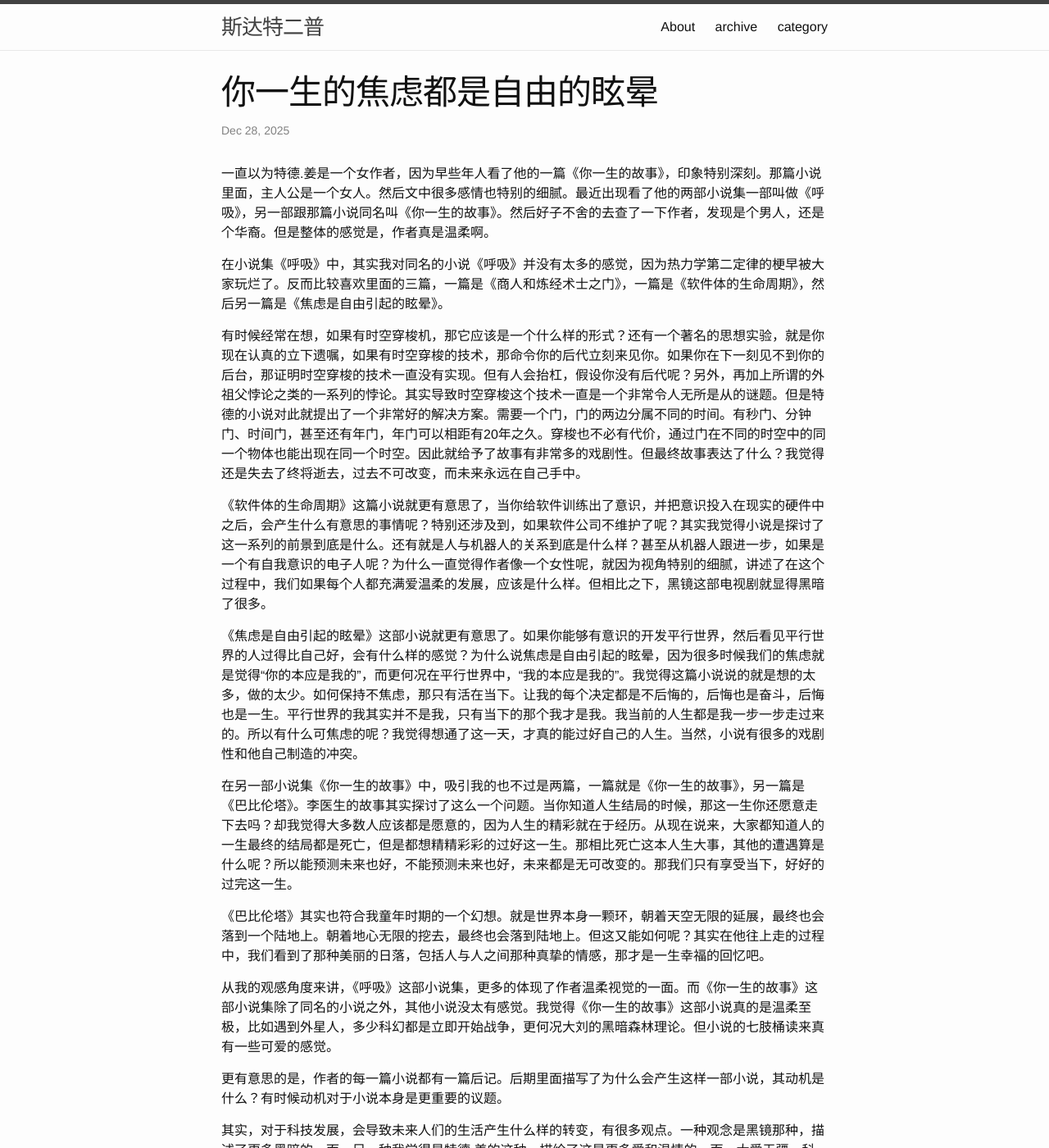
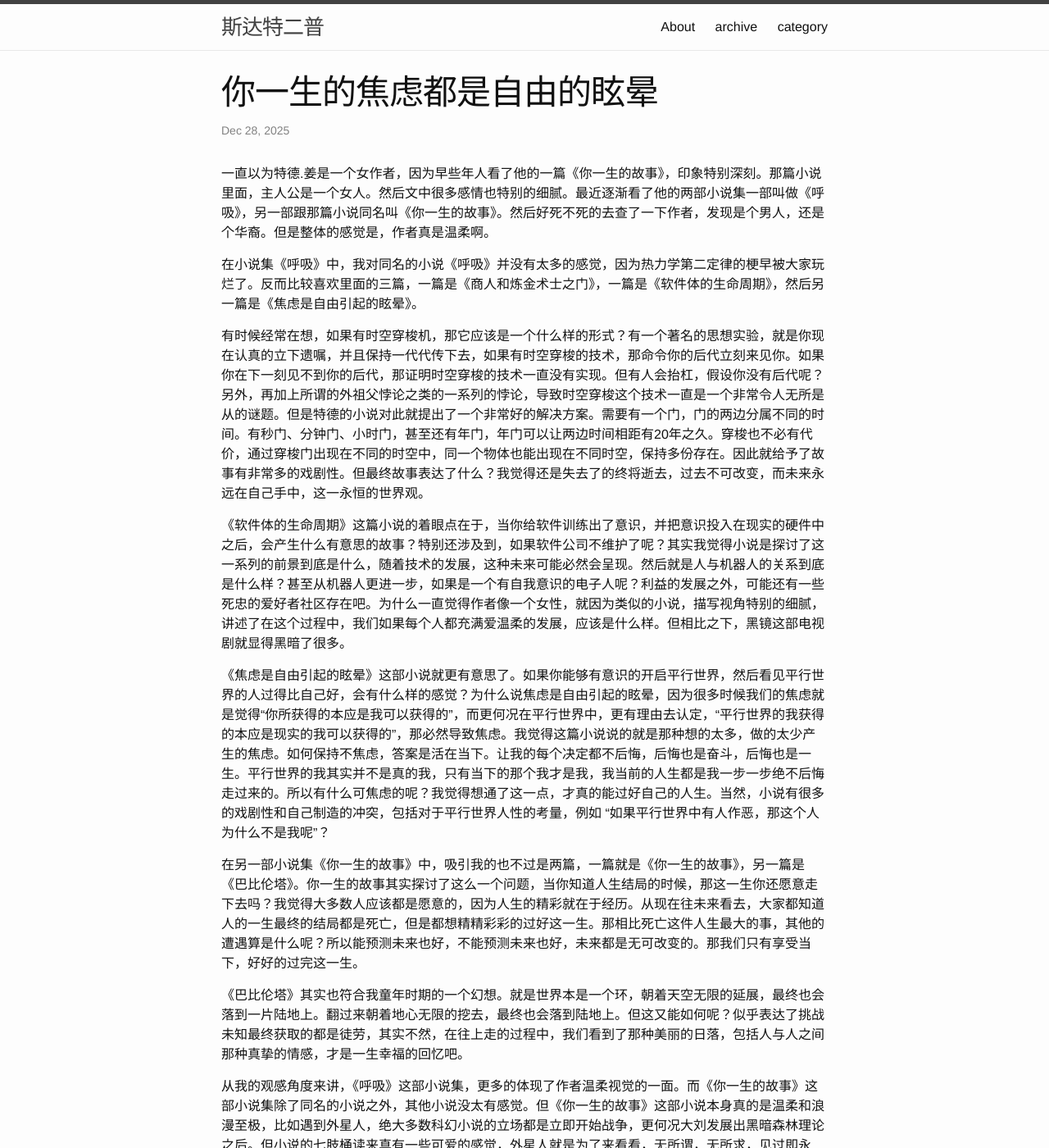
Before and after one commit to smallzhan/smallzhan.github.io, a Jekyll site: the page built from _posts/2025-12-28-T202423--你一生的焦虑都是自由的眩晕__reading.md, in a window 1280 px wide and 1400 px high. Shown: the whole window at 82% size. Built offline with Jekyll 4.4.1, drawn with Linux system fonts in a browser that asks for light colours; comment, search, counter and statistics services are not loaded; some of the changed text lies outside the part shown.

Commit message:
add blog 2025-12-28-T202423--你一生的焦虑都是自由的眩晕__reading.md

```diff
--- a/_posts/2025-12-28-T202423--你一生的焦虑都是自由的眩晕__reading.md
+++ b/_posts/2025-12-28-T202423--你一生的焦虑都是自由的眩晕__reading.md
@@ -10,22 +10,22 @@ tags:
   - reading
 ---
 
-一直以为特德.姜是一个女作者，因为早些年人看了他的一篇《你一生的故事》，印象特别深刻。那篇小说里面，主人公是一个女人。然后文中很多感情也特别的细腻。最近出现看了他的两部小说集一部叫做《呼吸》，另一部跟那篇小说同名叫《你一生的故事》。然后好子不舍的去查了一下作者，发现是个男人，还是个华裔。但是整体的感觉是，作者真是温柔啊。
+一直以为特德.姜是一个女作者，因为早些年人看了他的一篇《你一生的故事》，印象特别深刻。那篇小说里面，主人公是一个女人。然后文中很多感情也特别的细腻。最近逐渐看了他的两部小说集一部叫做《呼吸》，另一部跟那篇小说同名叫《你一生的故事》。然后好死不死的去查了一下作者，发现是个男人，还是个华裔。但是整体的感觉是，作者真是温柔啊。
 
-在小说集《呼吸》中，其实我对同名的小说《呼吸》并没有太多的感觉，因为热力学第二定律的梗早被大家玩烂了。反而比较喜欢里面的三篇，一篇是《商人和炼经术士之门》，一篇是《软件体的生命周期》，然后另一篇是《焦虑是自由引起的眩晕》。
+在小说集《呼吸》中，我对同名的小说《呼吸》并没有太多的感觉，因为热力学第二定律的梗早被大家玩烂了。反而比较喜欢里面的三篇，一篇是《商人和炼金术士之门》，一篇是《软件体的生命周期》，然后另一篇是《焦虑是自由引起的眩晕》。
 
-有时候经常在想，如果有时空穿梭机，那它应该是一个什么样的形式？还有一个著名的思想实验，就是你现在认真的立下遗嘱，如果有时空穿梭的技术，那命令你的后代立刻来见你。如果你在下一刻见不到你的后台，那证明时空穿梭的技术一直没有实现。但有人会抬杠，假设你没有后代呢？另外，再加上所谓的外祖父悖论之类的一系列的悖论。其实导致时空穿梭这个技术一直是一个非常令人无所是从的谜题。但是特德的小说对此就提出了一个非常好的解决方案。需要一个门，门的两边分属不同的时间。有秒门、分钟门、时间门，甚至还有年门，年门可以相距有20年之久。穿梭也不必有代价，通过门在不同的时空中的同一个物体也能出现在同一个时空。因此就给予了故事有非常多的戏剧性。但最终故事表达了什么？我觉得还是失去了终将逝去，过去不可改变，而未来永远在自己手中。
+有时候经常在想，如果有时空穿梭机，那它应该是一个什么样的形式？有一个著名的思想实验，就是你现在认真的立下遗嘱，并且保持一代代传下去，如果有时空穿梭的技术，那命令你的后代立刻来见你。如果你在下一刻见不到你的后代，那证明时空穿梭的技术一直没有实现。但有人会抬杠，假设你没有后代呢？另外，再加上所谓的外祖父悖论之类的一系列的悖论，导致时空穿梭这个技术一直是一个非常令人无所是从的谜题。但是特德的小说对此就提出了一个非常好的解决方案。需要有一个门，门的两边分属不同的时间。有秒门、分钟门、小时门，甚至还有年门，年门可以让两边时间相距有20年之久。穿梭也不必有代价，通过穿梭门出现在不同的时空中，同一个物体也能出现在不同时空，保持多份存在。因此就给予了故事有非常多的戏剧性。但最终故事表达了什么？我觉得还是失去了的终将逝去，过去不可改变，而未来永远在自己手中，这一永恒的世界观。
 
-《软件体的生命周期》这篇小说就更有意思了，当你给软件训练出了意识，并把意识投入在现实的硬件中之后，会产生什么有意思的事情呢？特别还涉及到，如果软件公司不维护了呢？其实我觉得小说是探讨了这一系列的前景到底是什么。还有就是人与机器人的关系到底是什么样？甚至从机器人跟进一步，如果是一个有自我意识的电子人呢？为什么一直觉得作者像一个女性呢，就因为视角特别的细腻，讲述了在这个过程中，我们如果每个人都充满爱温柔的发展，应该是什么样。但相比之下，黑镜这部电视剧就显得黑暗了很多。
+《软件体的生命周期》这篇小说的着眼点在于，当你给软件训练出了意识，并把意识投入在现实的硬件中之后，会产生什么有意思的故事？特别还涉及到，如果软件公司不维护了呢？其实我觉得小说是探讨了这一系列的前景到底是什么，随着技术的发展，这种未来可能必然会呈现。然后就是人与机器人的关系到底是什么样？甚至从机器人更进一步，如果是一个有自我意识的电子人呢？利益的发展之外，可能还有一些死忠的爱好者社区存在吧。为什么一直觉得作者像一个女性，就因为类似的小说，描写视角特别的细腻，讲述了在这个过程中，我们如果每个人都充满爱温柔的发展，应该是什么样。但相比之下，黑镜这部电视剧就显得黑暗了很多。
 
-《焦虑是自由引起的眩晕》这部小说就更有意思了。如果你能够有意识的开发平行世界，然后看见平行世界的人过得比自己好，会有什么样的感觉？为什么说焦虑是自由引起的眩晕，因为很多时候我们的焦虑就是觉得“你的本应是我的”，而更何况在平行世界中，“我的本应是我的”。我觉得这篇小说说的就是想的太多，做的太少。如何保持不焦虑，那只有活在当下。让我的每个决定都是不后悔的，后悔也是奋斗，后悔也是一生。平行世界的我其实并不是我，只有当下的那个我才是我。我当前的人生都是我一步一步走过来的。所以有什么可焦虑的呢？我觉得想通了这一天，才真的能过好自己的人生。当然，小说有很多的戏剧性和他自己制造的冲突。
+《焦虑是自由引起的眩晕》这部小说就更有意思了。如果你能够有意识的开启平行世界，然后看见平行世界的人过得比自己好，会有什么样的感觉？为什么说焦虑是自由引起的眩晕，因为很多时候我们的焦虑就是觉得“你所获得的本应是我可以获得的”，而更何况在平行世界中，更有理由去认定，“平行世界的我获得的本应是现实的我可以获得的”，那必然导致焦虑。我觉得这篇小说说的就是那种想的太多，做的太少产生的焦虑。如何保持不焦虑，答案是活在当下。让我的每个决定都不后悔，后悔也是奋斗，后悔也是一生。平行世界的我其实并不是真的我，只有当下的那个我才是我，我当前的人生都是我一步一步绝不后悔走过来的。所以有什么可焦虑的呢？我觉得想通了这一点，才真的能过好自己的人生。当然，小说有很多的戏剧性和自己制造的冲突，包括对于平行世界人性的考量，例如 “如果平行世界中有人作恶，那这个人为什么不是我呢”？
 
-在另一部小说集《你一生的故事》中，吸引我的也不过是两篇，一篇就是《你一生的故事》，另一篇是《巴比伦塔》。李医生的故事其实探讨了这么一个问题。当你知道人生结局的时候，那这一生你还愿意走下去吗？却我觉得大多数人应该都是愿意的，因为人生的精彩就在于经历。从现在说来，大家都知道人的一生最终的结局都是死亡，但是都想精精彩彩的过好这一生。那相比死亡这本人生大事，其他的遭遇算是什么呢？所以能预测未来也好，不能预测未来也好，未来都是无可改变的。那我们只有享受当下，好好的过完这一生。
+在另一部小说集《你一生的故事》中，吸引我的也不过是两篇，一篇就是《你一生的故事》，另一篇是《巴比伦塔》。你一生的故事其实探讨了这么一个问题，当你知道人生结局的时候，那这一生你还愿意走下去吗？我觉得大多数人应该都是愿意的，因为人生的精彩就在于经历。从现在往未来看去，大家都知道人的一生最终的结局都是死亡，但是都想精精彩彩的过好这一生。那相比死亡这件人生最大的事，其他的遭遇算是什么呢？所以能预测未来也好，不能预测未来也好，未来都是无可改变的。那我们只有享受当下，好好的过完这一生。
 
-《巴比伦塔》其实也符合我童年时期的一个幻想。就是世界本身一颗环，朝着天空无限的延展，最终也会落到一个陆地上。朝着地心无限的挖去，最终也会落到陆地上。但这又能如何呢？其实在他往上走的过程中，我们看到了那种美丽的日落，包括人与人之间那种真挚的情感，那才是一生幸福的回忆吧。
+《巴比伦塔》其实也符合我童年时期的一个幻想。就是世界本是一个环，朝着天空无限的延展，最终也会落到一片陆地上。翻过来朝着地心无限的挖去，最终也会落到陆地上。但这又能如何呢？似乎表达了挑战未知最终获取的都是徒劳，其实不然，在往上走的过程中，我们看到了那种美丽的日落，包括人与人之间那种真挚的情感，才是一生幸福的回忆吧。
 
-从我的观感角度来讲，《呼吸》这部小说集，更多的体现了作者温柔视觉的一面。而《你一生的故事》这部小说集除了同名的小说之外，其他小说没太有感觉。我觉得《你一生的故事》这部小说真的是温柔至极，比如遇到外星人，多少科幻都是立即开始战争，更何况大刘的黑暗森林理论。但小说的七肢桶读来真有一些可爱的感觉。
+从我的观感角度来讲，《呼吸》这部小说集，更多的体现了作者温柔视觉的一面。而《你一生的故事》这部小说集除了同名的小说之外，其他小说没太有感觉。但《你一生的故事》这部小说本身真的是温柔和浪漫至极，比如遇到外星人，绝大多数科幻小说的立场都是立即开始战争，更何况大刘发展出黑暗森林理论之后。但小说的七肢桶读来真有一些可爱的感觉，外星人就是为了来看看，无所谓，无所求，见过即永恒。
 
-更有意思的是，作者的每一篇小说都有一篇后记。后期里面描写了为什么会产生这样一部小说，其动机是什么？有时候动机对于小说本身是更重要的议题。
+更有意思的是，作者的每一篇小说都有一篇后记。其中描写了为什么会产生这样一部小说，其动机是什么？有时候动机对于小说本身是更重要的议题。不过，虽然了解了作者的动机，也没办法复刻同样的文字吧。这也就是作家存在的意义了。
 
-其实，对于科技发展，会导致未来人们的生活产生什么样的转变，有很多观点。一种观念是黑镜那种，描述了更多黑暗的一面。另一种我觉得是特德.姜的这种，描绘了这是更多爱和温情的一面。大爱无疆，科技是发展了，但爱会消失吗？其实不一定。我觉得这就是作者给大家传达的爱与浪漫的故事吧。
+其实，对于科技发展，会导致未来人们的生活产生什么样的转变，有很多观点。一种观念是黑镜那种，描述了更多黑暗的一面。另一种我觉得是特德.姜的这种，描绘了更多是爱和温情的一面。大爱无疆，科技是发展了，但爱会消失吗？其实不一定。我觉得这就是作者给大家传达的爱与浪漫吧。
```
